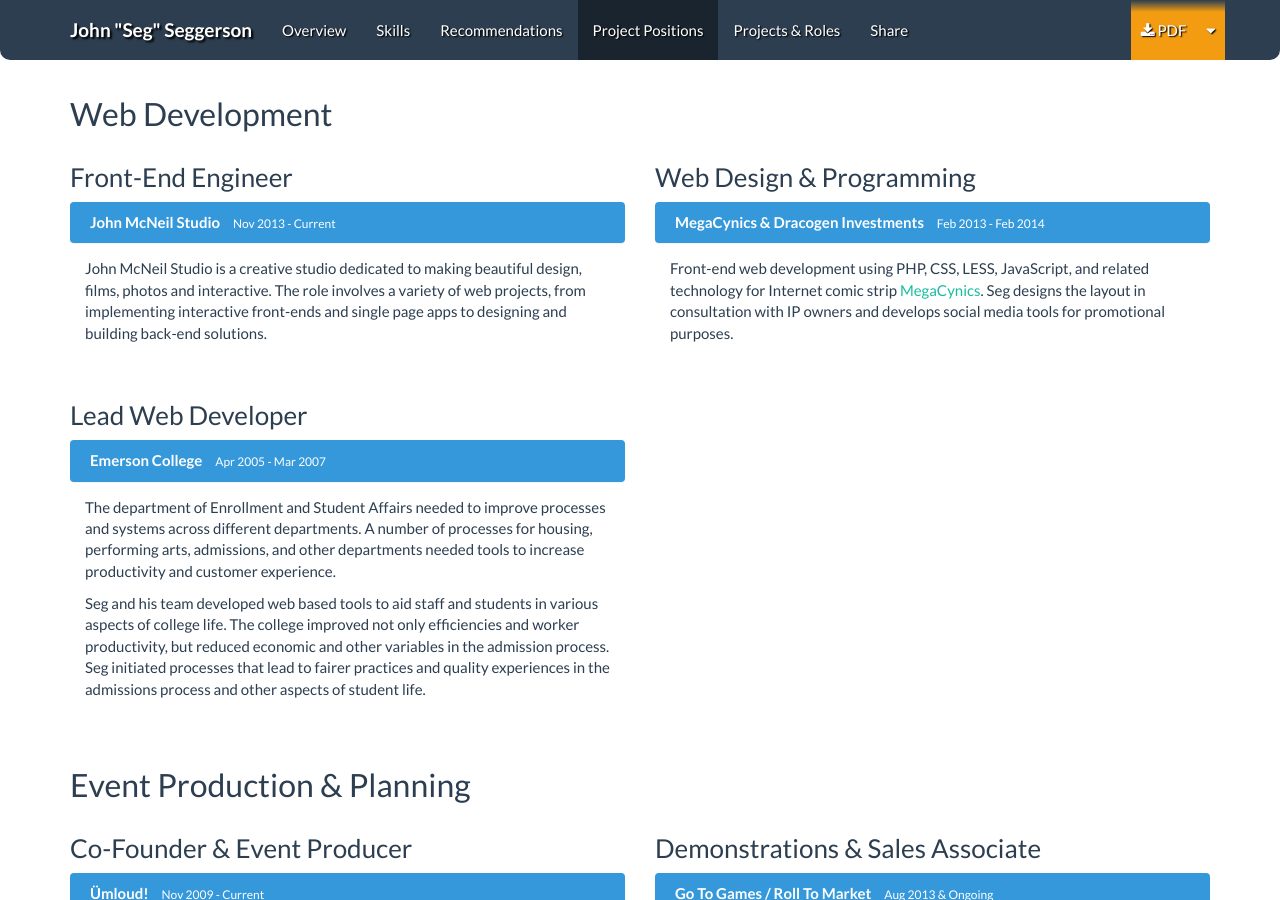
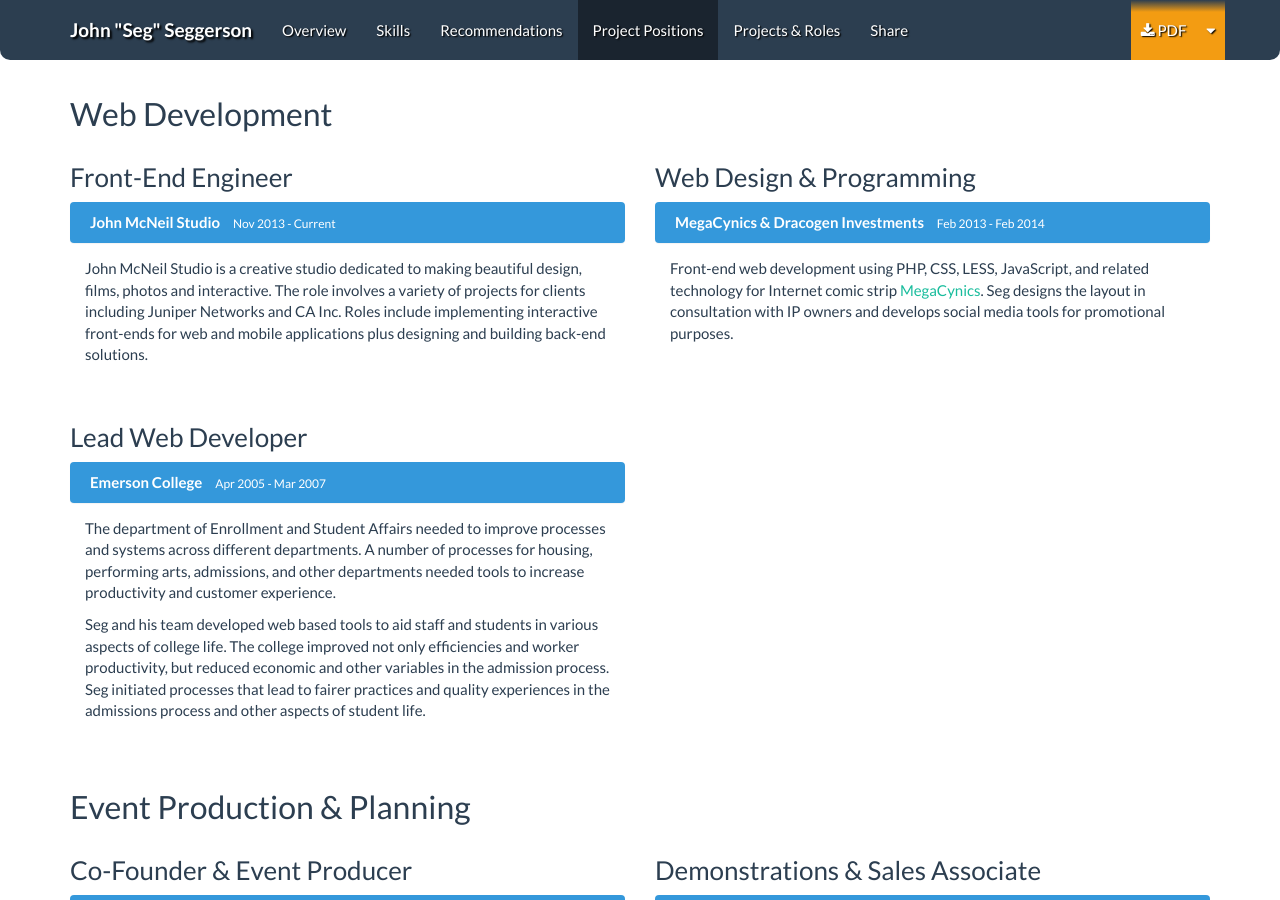
Before and after one commit to TheSeg/theseg.github.io, a Jekyll site: the page built from index.html, in a window 1280 px wide and 900 px high, scrolled down 3376 px. Built offline with Jekyll 4.4.1, drawn with Linux system fonts in a browser that asks for light colours; nearby versions of some CDN libraries; Markdown is read by kramdown in place of the engine named in the settings; comment, search, counter and statistics services are not loaded.

Commit message:
Updated Positions Content

```diff
--- a/_includes/content/positions.html
+++ b/_includes/content/positions.html
@@ -121,7 +121,7 @@
         </ul>
       </div>
       <div class="panel-body">
-        John McNeil Studio is a creative studio dedicated to making beautiful design, films, photos and interactive. The role involves a variety of web projects, from implementing interactive front-ends and single page apps to designing and building back-end solutions.
+        John McNeil Studio is a creative studio dedicated to making beautiful design, films, photos and interactive. The role involves a variety of projects for clients including Juniper Networks and CA Inc. Roles include implementing interactive front-ends for web and mobile applications plus designing and building back-end solutions.
       </div>
     </div>
   </div>
```
